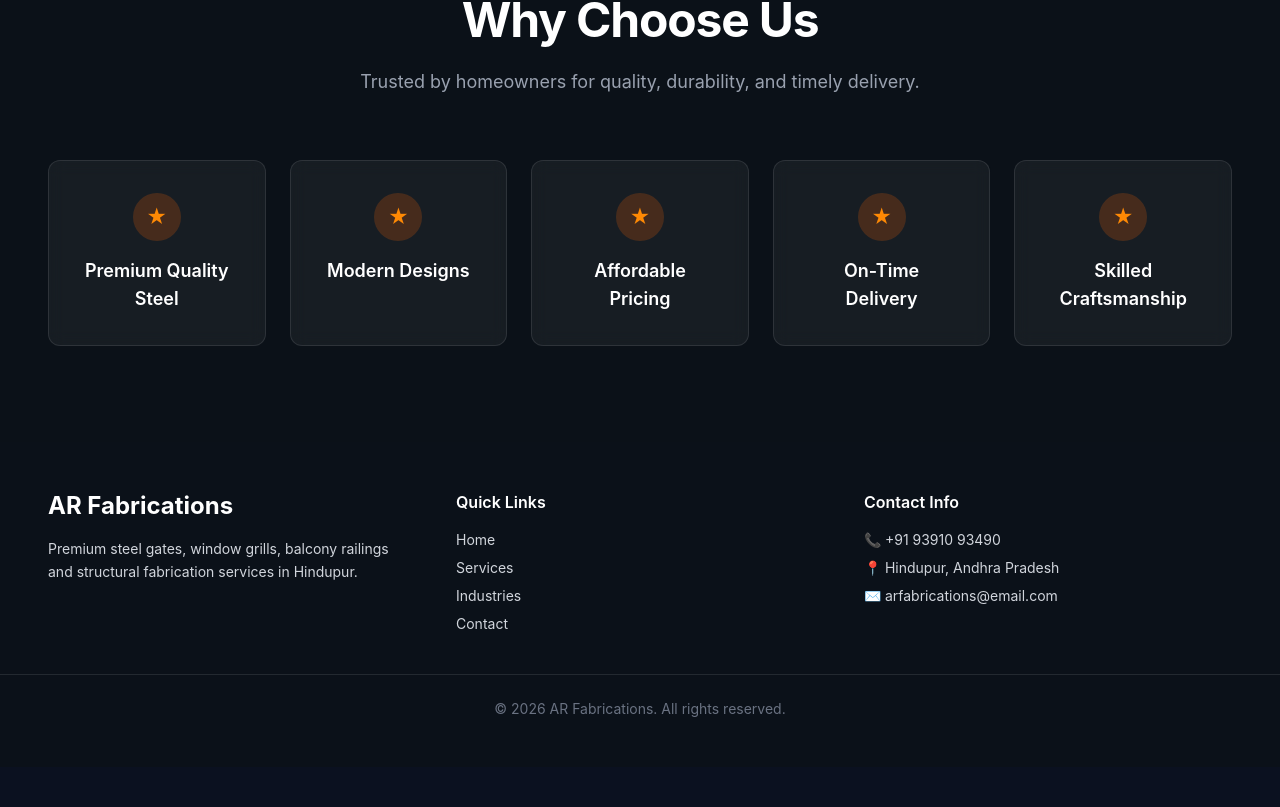
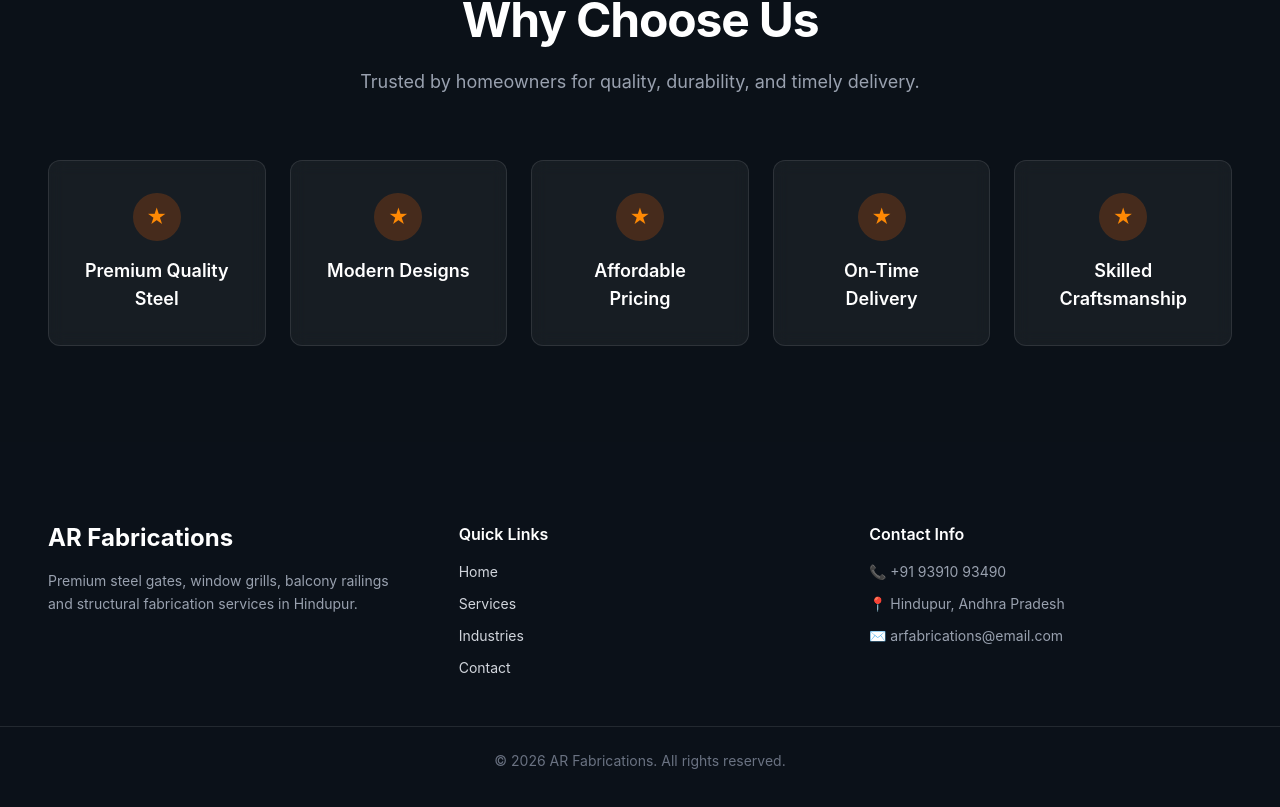
Before and after one commit to Smdzaid-26/ar-fabrications, a React (Vite) app: page / in a window 1280 px wide. Shown: the part 3866-4673 px from the top of the page. Before the commit the page ends 4633 px from the top, so only its background shows below. Built offline with nearby package versions, Linux system fonts and the light colour scheme; the HTML template or start-up script is replaced by a standard one.

Commit message:
fix footer

```diff
--- a/src/components/layout/Footer.jsx
+++ b/src/components/layout/Footer.jsx
@@ -1,36 +1,20 @@
 const Footer = () => {
 
   const scrollToSection = (id) => {
-
-    // If Home clicked, scroll to top
-    if (id === "home") {
-      window.scrollTo({
-        top: 0,
-        behavior: "smooth"
-      });
-      return;
-    }
-
     const section = document.getElementById(id);
 
     if (section) {
-      const yOffset = -90; // adjust based on navbar height
-      const y =
-        section.getBoundingClientRect().top +
-        window.pageYOffset +
-        yOffset;
-
-      window.scrollTo({
-        top: y,
-        behavior: "smooth"
+      section.scrollIntoView({
+        behavior: "smooth",
+        block: "start"
       });
     }
   };
 
   return (
-    <footer id="contact" className="bg-[#0b1119] text-gray-300 py-12">
+    <footer id="contact" className="bg-[#0b1119] text-gray-300 pt-20 pb-12">
 
-      <div className="max-w-7xl mx-auto px-6 md:px-12 grid grid-cols-1 md:grid-cols-3 gap-10">
+      <div className="max-w-7xl mx-auto px-6 md:px-12 grid grid-cols-1 md:grid-cols-3 gap-12">
 
         {/* Business Info */}
         <div>
@@ -38,11 +22,12 @@ const Footer = () => {
             AR Fabrications
           </h3>
 
-          <p className="text-sm leading-relaxed">
+          <p className="text-sm leading-relaxed text-gray-400">
             Premium steel gates, window grills, balcony railings and
             structural fabrication services in Hindupur.
           </p>
         </div>
+
 
         {/* Quick Links */}
         <div>
@@ -51,12 +36,15 @@ const Footer = () => {
             Quick Links
           </h4>
 
-          <ul className="space-y-2 text-sm">
+          <ul className="space-y-3 text-sm">
 
             <li>
               <button
                 onClick={() => scrollToSection("home")}
-                className="hover:text-orange-400 transition"
+                className="hover:text-orange-400 transition relative
+                after:absolute after:left-0 after:-bottom-1 after:h-[1px]
+                after:w-0 after:bg-orange-400 after:transition-all
+                hover:after:w-full"
               >
                 Home
               </button>
@@ -65,7 +53,10 @@ const Footer = () => {
             <li>
               <button
                 onClick={() => scrollToSection("services")}
-                className="hover:text-orange-400 transition"
+                className="hover:text-orange-400 transition relative
+                after:absolute after:left-0 after:-bottom-1 after:h-[1px]
+                after:w-0 after:bg-orange-400 after:transition-all
+                hover:after:w-full"
               >
                 Services
               </button>
@@ -74,7 +65,10 @@ const Footer = () => {
             <li>
               <button
                 onClick={() => scrollToSection("industries")}
-                className="hover:text-orange-400 transition"
+                className="hover:text-orange-400 transition relative
+                after:absolute after:left-0 after:-bottom-1 after:h-[1px]
+                after:w-0 after:bg-orange-400 after:transition-all
+                hover:after:w-full"
               >
                 Industries
               </button>
@@ -83,7 +77,10 @@ const Footer = () => {
             <li>
               <button
                 onClick={() => scrollToSection("contact")}
-                className="hover:text-orange-400 transition"
+                className="hover:text-orange-400 transition relative
+                after:absolute after:left-0 after:-bottom-1 after:h-[1px]
+                after:w-0 after:bg-orange-400 after:transition-all
+                hover:after:w-full"
               >
                 Contact
               </button>
@@ -93,22 +90,25 @@ const Footer = () => {
 
         </div>
 
-        {/* Contact */}
+
+        {/* Contact Info */}
         <div>
 
           <h4 className="text-white font-semibold mb-4">
             Contact Info
           </h4>
 
-          <p className="text-sm mb-2">
+          <div className="space-y-3 text-sm text-gray-400">
+
+            <p className="flex items-center gap-2">
               📞 +91 93910 93490
             </p>
 
-          <p className="text-sm mb-2">
+            <p className="flex items-center gap-2">
               📍 Hindupur, Andhra Pradesh
             </p>
 
-          <p className="text-sm">
+            <p className="flex items-center gap-2">
               ✉️ arfabrications@email.com
             </p>
 
@@ -116,8 +116,15 @@ const Footer = () => {
 
         </div>
 
+      </div>
+
+
+      {/* Divider */}
+      <div className="border-t border-white/10 mt-12"></div>
+
+
       {/* Bottom Line */}
-      <div className="border-t border-white/10 mt-10 pt-6 text-center text-sm text-gray-500">
+      <div className="text-center text-sm text-gray-500 mt-6">
         © {new Date().getFullYear()} AR Fabrications. All rights reserved.
       </div>
 
```
Lines whose indentation alone changed are shown as unchanged.
